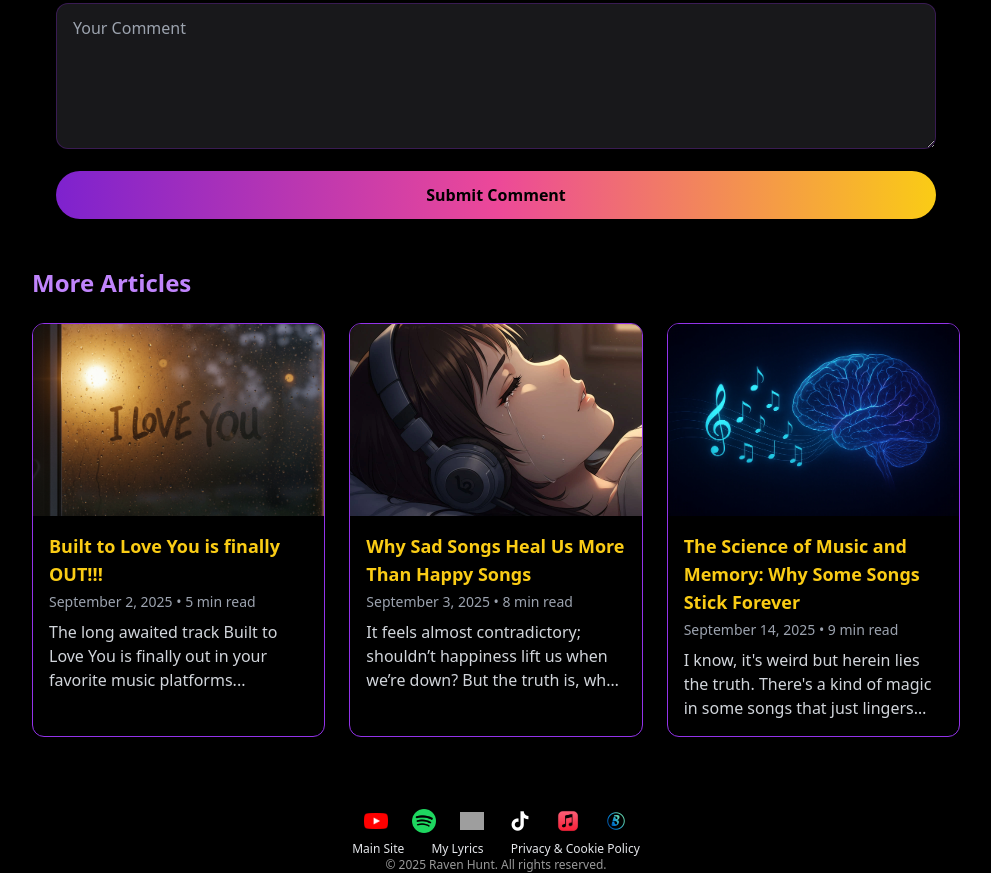
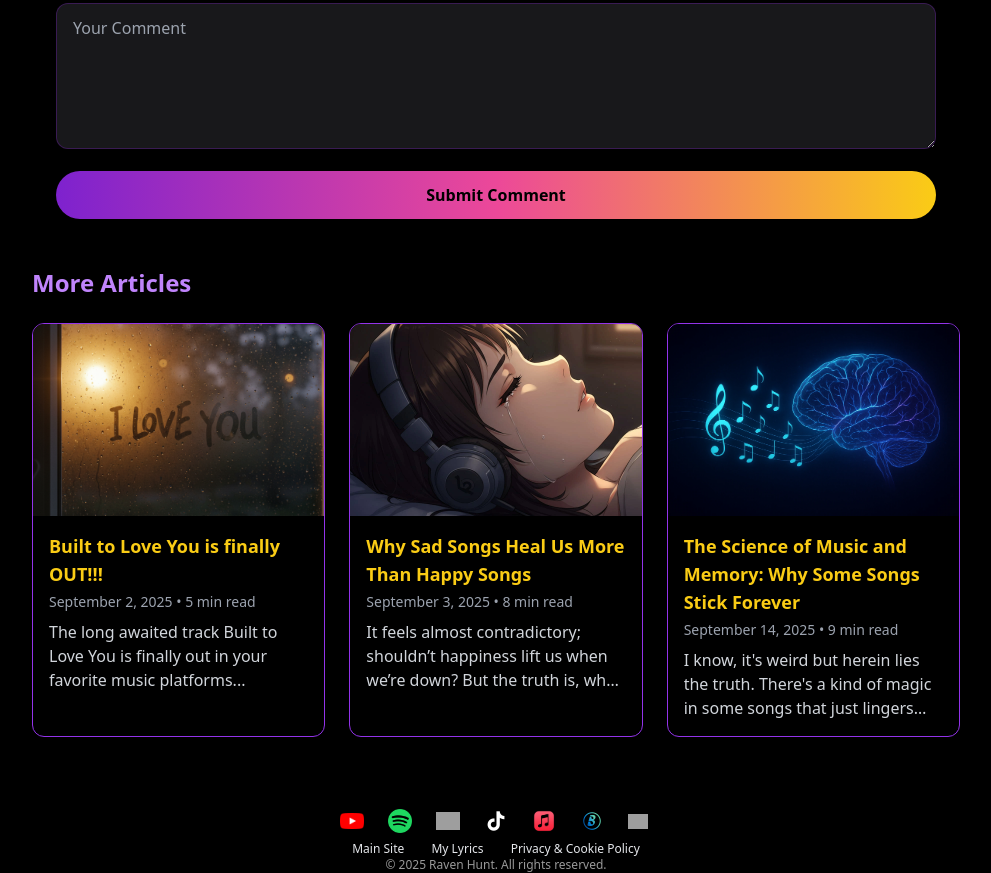
Before and after one commit to marvo-bd/r-h-b, a plain HTML site: page posts/Welcome-to-the-world-of-Raven-Hunt/index.html in a window 1280 px wide. Shown: the part 1957-2830 px from the top of the page, without its empty margins (144-1135 px from the left). Drawn offline with nearby package versions, Linux system fonts and the light colour scheme; grey boxes are pictures that could not be loaded.

Commit message:
rss feed button add

```diff
--- a/posts/Welcome-to-the-world-of-Raven-Hunt/index.html
+++ b/posts/Welcome-to-the-world-of-Raven-Hunt/index.html
@@ -231,6 +231,11 @@
         <a href="https://www.boomplay.com/artists/113103124?from=search&srModel=COPYLINK&srList=WEB" target="_blank" rel="noopener" aria-label="Boomplay" class="hover:opacity-80">
             <img src="/icons/boomplay.png" alt="Boomplay" class="h-6 w-6 object-contain" />
         </a>
+        <a href="https://blog.ravenhunt.xyz/rss.xml" target="_blank">
+          <img src="https://upload.wikimedia.org/wikipedia/commons/4/43/Feed-icon.svg"
+               alt="RSS Feed" width="20" height="20"
+               style="vertical-align: middle; margin-right: 5px;">
+        </a>
         </div>
 
         <div class="space-x-6">
```
Also changed, not shown: index.html (+5 -0 lines), posts/built-to-love-you-is-finally-out/index.html (+5 -0 lines), posts/the-science-of-music-and-memory/index.html (+5 -0 lines), posts/why-sad-songs-heal-us-more-than-happy-songs/index.html (+5 -0 lines).
